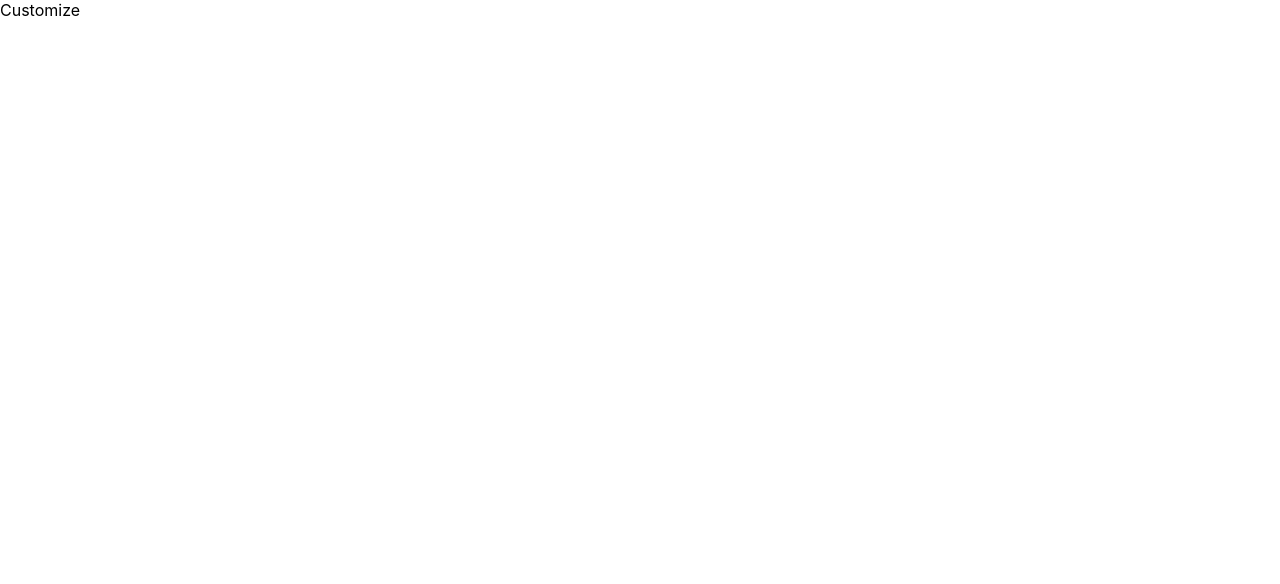
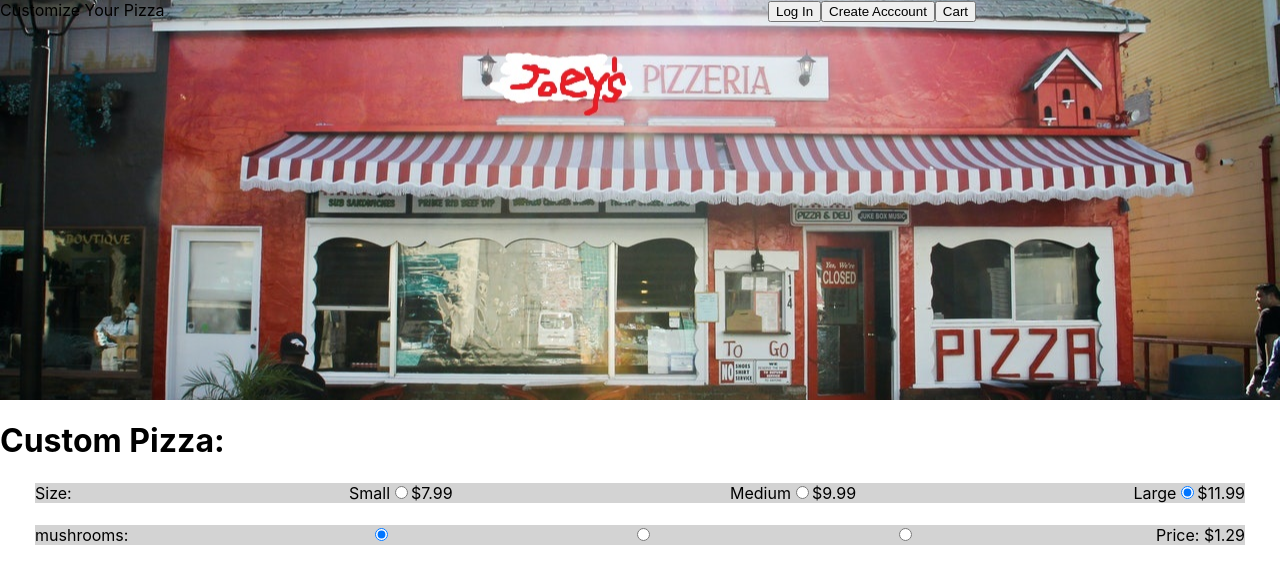
Before and after one commit to FuegoConQueso/Pizza-OLO, a React (Create React App) app: page /custom in a window 1280 px wide. Shown: the top 584 px of the page. Built offline with nearby package versions, Linux system fonts and the light colour scheme.

Commit message:
Work on Ingredients

```diff
--- /dev/null
+++ b/src/components/Ingredient.js
@@ -0,0 +1,34 @@
+import React, { Component } from 'react';
+import './Ingredient.css';
+
+class Ingredient extends Component {
+  render() {
+      return(
+        <div className="item-box">
+          <div className="label">
+          {this.props.value.name}:
+          </div>
+          <div className="radio">
+              <label>
+                  <input type="radio" name={this.props.value.name} value="no" checked={true} />
+              </label>
+          </div>
+          <div className="radio">
+              <label>
+                  <input type="radio" name={this.props.value.name} value="normal" />
+              </label>
+          </div>
+          <div className="radio">
+              <label>
+                  <input type="radio" name={this.props.value.name} value="extra"/>
+              </label>
+          </div>
+          <div>
+          Price: ${this.props.value.price}
+          </div>
+        </div>
+      );
+    }
+  }
+
+  export default Ingredient;
--- /dev/null
+++ b/src/pages/Customize.css
@@ -0,0 +1,26 @@
+* {
+    box-sizing: border-box;
+}
+
+.radio {
+    float:left;
+}
+
+.item-box {
+    margin: 1px;
+    margin-left: 5px;
+    margin-right: 5px;
+    background-color: lightgray;
+    width: auto;
+    display: inline-flex;
+    justify-content: space-between;
+}
+
+.customize-form {
+    margin-left: 30px;
+    margin-right: 30px;
+    height: 40vh;
+    display: flex;
+    flex-direction: column;
+    flex-wrap: wrap;
+}
--- a/src/pages/Customize.js
+++ b/src/pages/Customize.js
@@ -1,9 +1,45 @@
 import React from 'react';
+import Header from '../components/Header';
+import Ingredient from '../components/Ingredient';
+import './Customize.css';
 
 function Customize() {
+
+    var ingredient1 = {name:"mushrooms", price:1.29};
     return (
         <div>
-            Customize
+            <Header text="Customize Your Pizza" />
+            <h1>Custom Pizza:</h1>
+            <form className="customize-form">
+                <div className="item-box">
+                    <div className="label">
+                    Size:
+                    </div>
+                    <div className="radio">
+                        <label>
+                            Small
+                            <input type="radio" name="size" value="small" />
+                            $7.99
+                        </label>
+                    </div>
+                    <div className="radio">
+                        <label>
+                            Medium
+                            <input type="radio" name="size" value="medium" />
+                            $9.99
+                        </label>
+                    </div>
+                    <div className="radio">
+                        <label>
+                            Large
+                            <input type="radio" name="size" value="large" checked={true} />
+                            $11.99
+                        </label>
+                    </div>
+                </div>
+                <br/>
+                <Ingredient value={ingredient1}/>
+            </form>
         </div>
     );
 }
```
Also changed, not shown: src/components/IngredientList.js (added, +18 -0 lines), src/components/Ingredient.css (added).
